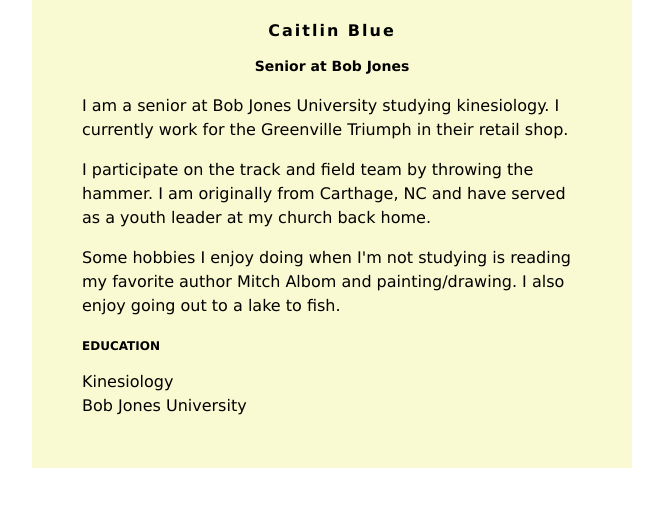
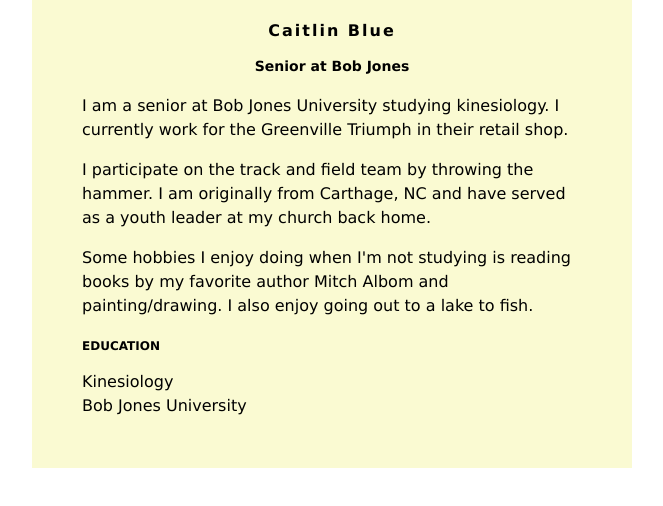
Before and after one commit to bluebird0325/bluebird0325.github.io, a plain HTML site: page index.html in a window 1280 px wide. Shown: the whole page, without its empty margins (308-971 px from the left). Drawn offline with Linux system fonts and the light colour scheme.

Commit message:
Update index.html

```diff
--- a/index.html
+++ b/index.html
@@ -38,7 +38,7 @@ h3 {
             I participate on the track and field team by throwing the hammer. I am originally from Carthage, NC and have served as a youth leader at my church back home.
          </p>
          <p>
-            Some hobbies I enjoy doing when I'm not studying is reading my favorite author Mitch Albom and painting/drawing. I also enjoy going out to a lake to fish.
+            Some hobbies I enjoy doing when I'm not studying is reading books by my favorite author Mitch Albom and painting/drawing. I also enjoy going out to a lake to fish.
          </p>
 
         <h3>EDUCATION</h3>
```
